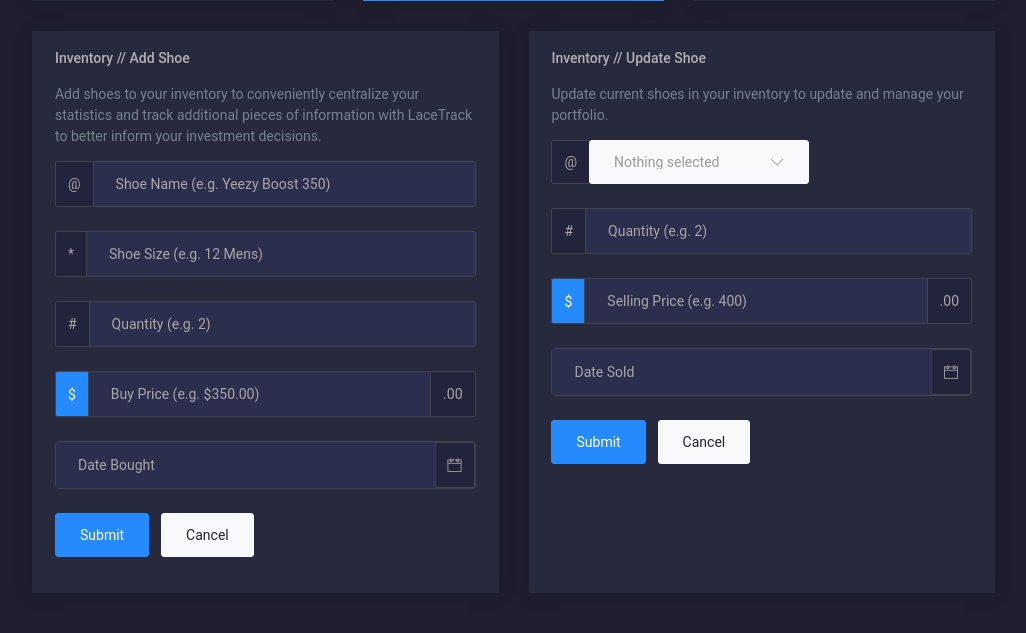
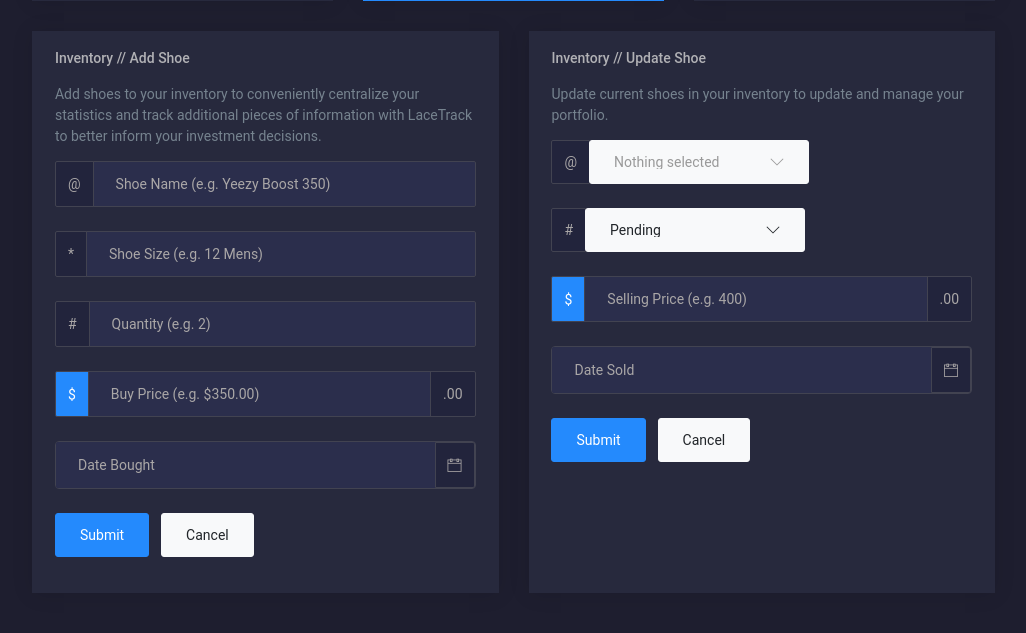
Before and after one commit to wasi2005/lacetrack, a Flask app: template templates/portal.html in a window 1280 px wide. Shown: the part 2867-3500 px from the top of the page, without its empty margins (245-1271 px from the left). Run offline with Flask 2, Linux system fonts and the light colour scheme; the template is opened without the code that fills it, so the values that code supplies are empty; parts of the project's set-up code (start-up, migrations or seed data) failed here and were passed over; some libraries are stand-ins or nearby versions.

Commit message:
Update portal.html

```diff
--- a/templates/portal.html
+++ b/templates/portal.html
@@ -1112,7 +1112,10 @@
                         <div class="input-group-prepend">
                           <span class="input-group-text">#</span>
                         </div>
-                        <input name="quantity" type="number" class="form-control" placeholder="Quantity (e.g. 2)" aria-label="Username">
+                        <select class="selectpicker">
+                            <option>Pending</option>
+                            <option>Sold</option>
+                        </select>
                       </div>
                     </div>
                     <div class="form-group">
```
